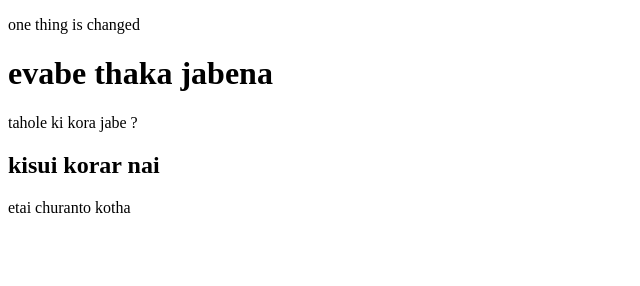
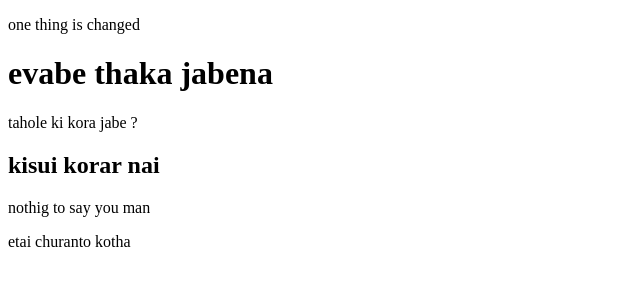
Before and after one commit to MUYEENKHAN/my-first-repo, a plain HTML site: page index.html in a window 1280 px wide. Shown: the whole page, without its empty margins (0-640 px from the left). Drawn offline with Linux system fonts and the light colour scheme.

Commit message:
added paragtraph

```diff
--- a/index.html
+++ b/index.html
@@ -10,6 +10,7 @@
     <p>one thing is changed</p>
     <h1>evabe thaka jabena</h1>
     tahole ki kora jabe ? <h2>kisui korar nai</h2>
+    <p>nothig to say you man</p>
     etai churanto kotha
 </body>
 </html>
```
